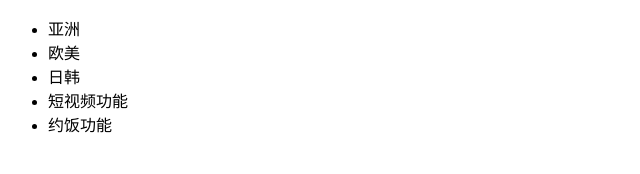
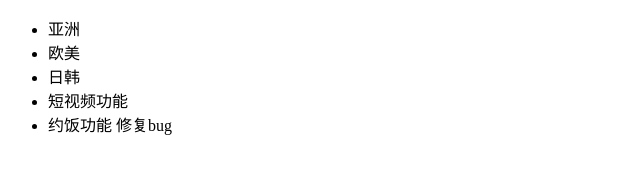
Before and after one commit to mjl-study/dbhot, a plain HTML site: page index.html in a window 1280 px wide. Shown: the full height of the page, 0-640 px from the left. Drawn offline with Linux system fonts and the light colour scheme.

Commit message:
修复bug C5

```diff
--- a/index.html
+++ b/index.html
@@ -11,7 +11,7 @@
         <li>欧美</li>
         <li>日韩</li>
         <li>短视频功能</li>
-        <li>约饭功能</li>
+        <li>约饭功能 修复bug</li>
     </ul>
 </body>
 </html>
```
